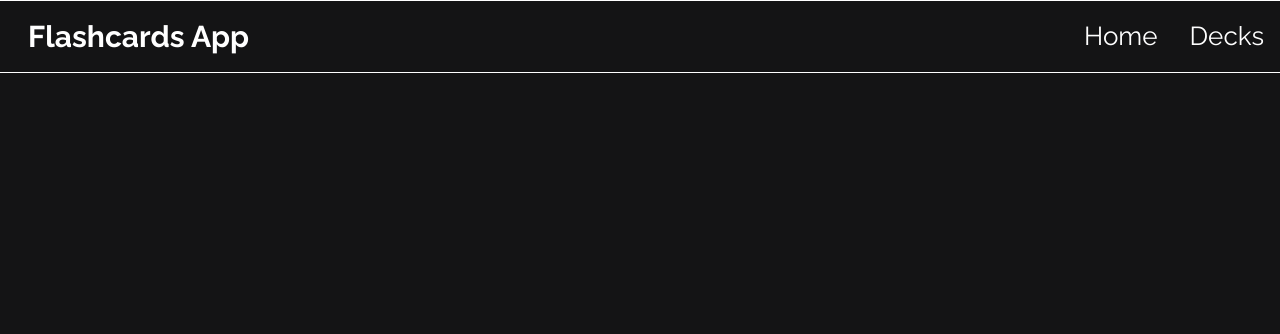
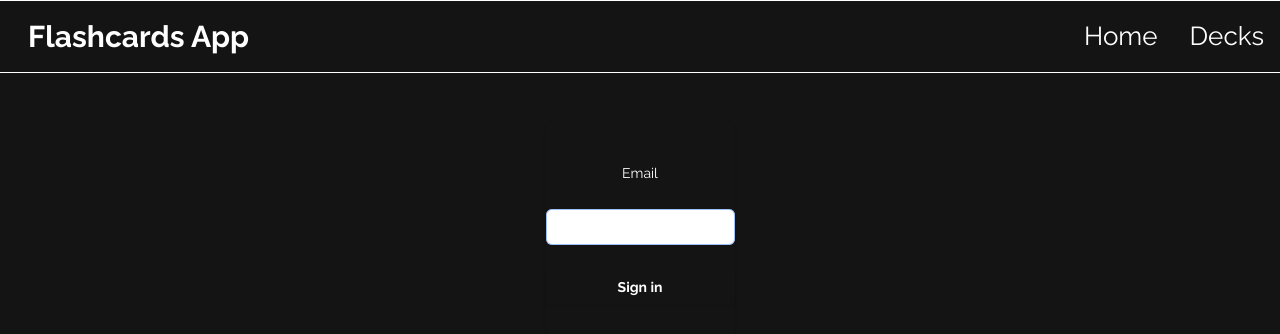
Before and after one commit to JamesVong/flashcard-app, a React (Create React App) app: page /forgot in a window 1280 px wide. Shown: the top 334 px of the page. Built offline with nearby package versions, Linux system fonts and the light colour scheme.

Commit message:
[FIX]: fixed up the app

```diff
--- a/src/App.js
+++ b/src/App.js
@@ -26,7 +26,7 @@ function App() {
             <Route path="/home">
                 <Home/>
             </Route>
-            <Route path="/frogot">
+            <Route path="/forgot">
                 <FrogotPage/>
             </Route>
             <Route path="/register">
--- a/src/Components/Frogot.js
+++ b/src/Components/Frogot.js
@@ -6,7 +6,7 @@ function FrogotPage(){
         <div className="flex min-h-full items-center flex-col justify-center px-6 py-12 lg:px-8">
             <div className="w-full bg-slate-100 rounded-lg shadow dark:border md:mt-0 sm:max-w-md xl:p-0 ">
                 <div className="mt-10 sm:mx-auto sm:w-full sm:max-w-sm">
-                <form className="space-y-6 " action="/api/frogot" method="POST">
+                <form className="space-y-6 " action="/api/forgot" method="POST">
 
                             <label for="email" class="block text-sm font-medium leading-6 text-gray-900">Email</label>
                             <div className="mt-2">
--- a/src/Components/Login.js
+++ b/src/Components/Login.js
@@ -18,7 +18,7 @@ function Login(){
                             <div class="flex items-center justify-between">
                                 <label for="password" class="block text-sm font-medium leading-6 text-gray-900">Password</label>
                                 <div class="text-sm">
-                                    <a href="/frogot" class="font-semibold text-black-200 hover:text-amber-200">Forgot password?</a>
+                                    <a href="/forgot" class="font-semibold text-black-200 hover:text-amber-200">Forgot password?</a>
                                 </div>
                             </div>
                             <div class="mt-2">
--- a/src/Components/Register.js
+++ b/src/Components/Register.js
@@ -1,7 +1,8 @@
 import React from 'react';
 
 function Register(){
-
+    const msg = new URLSearchParams(window.location.search).get('message')
+    console.log(msg);
     return (
         <div className="flex min-h-full items-center flex-col justify-center px-6 py-12 lg:px-8">
           <div className="w-full bg-slate-100 rounded-lg shadow dark:border md:mt-0 sm:max-w-md xl:p-0 ">
@@ -19,7 +20,7 @@ function Register(){
                     <div className="flex items-center justify-between">
                       <label for="password" className="block text-sm font-medium leading-6 text-gray-900">Password</label>
                       <div className="text-sm">
-                        <a href="/frogot" className="font-semibold text-black hover:text-amber-200">Forgot password?</a>
+                        <a href="/forgot" className="font-semibold text-black hover:text-amber-200">Forgot password?</a>
                       </div>
                     </div>
                     <div className="mt-2">
```
Also changed, not shown: 1 other file (tests, documents, lock files or other folders).
